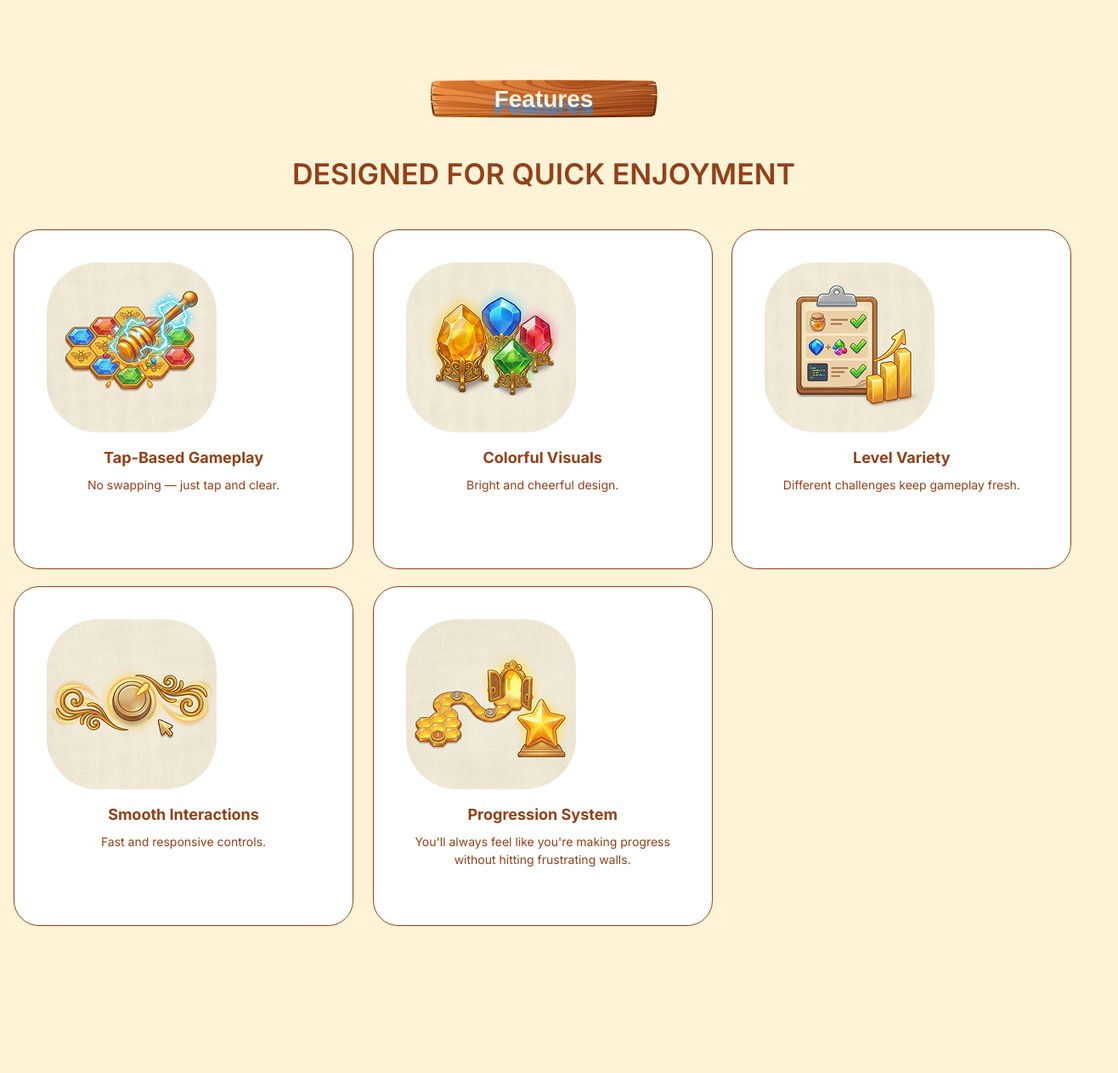
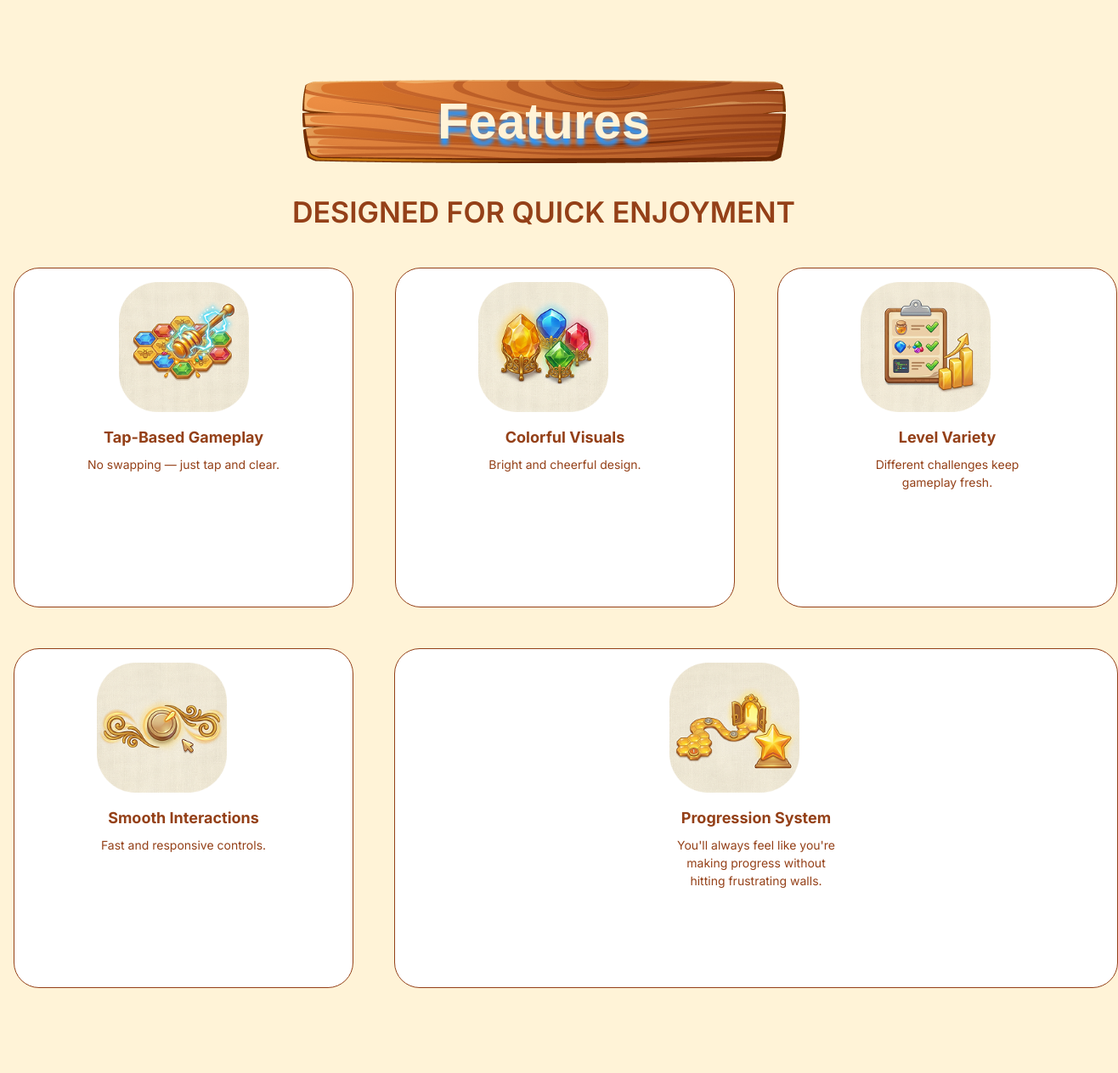
Before and after one commit to NadiiaUa23/STP-12574, a website built with Vite: page src/index.html in a window 1280 px wide. Shown: the part 2196-3459 px from the top of the page at 85% size, 1316 px wide, since content can reach past the window. Built offline with nearby package versions, Linux system fonts and the light colour scheme; a web font is replaced by a local one.

Commit message:
fix GRID for Features

```diff
--- a/src/css/features.css
+++ b/src/css/features.css
@@ -12,7 +12,7 @@
     width: 267px;
     height: 45px;
 
-    margin: 0 auto 40px;
+    margin: 0 auto 32px;
 
     font-family: var(--font-accent);
     font-size: 28px;
@@ -30,7 +30,7 @@
     margin: 0 auto 40px;
     font-family: var(--font-primary);
     font-weight: 600;
-    font-size: 34px;
+    font-size: 20px;
     color: var(--terracotta);
     text-transform: uppercase;
 }
@@ -38,36 +38,28 @@
 .features-list {
     display: grid;
     gap: 20px;
-}
-
-.features-list {
     grid-template-columns: 1fr;
 }
 
-@media (min-width: 768px) {
-    .features-list {
-        grid-template-columns: repeat(3, 1fr);
-    }
+.features-card {
+    display: flex;
+    flex-direction: column;
+    align-items: center;
+    border: 1px solid var(--terracotta);
+    border-radius: 30px;
+    padding: 16px 0 28px 0;
+    margin: 0 auto;
+    width: 306px;
+    height: 306px;
+    background: #fff;
 }
 
-@media (min-width: 768px) {
-    .features-card--wide {
-        grid-column: span 2;
-    }
-}
-
-.features-card {
-    border: 1px solid var(--terracotta);
-    border-radius: 30px;
-    padding: 38px;
-    width: 400px;
-    height: 400px;
-    background: #fff;
-    text-align: center;
+.card-wrapper {
+    width: 160px;
 }
 
 .features-img {
-    width: 200px;
+    width: 153px;
     height: auto;
     margin-bottom: 16px;
 }
@@ -77,7 +69,6 @@
     font-weight: 700;
     font-size: 18px;
     color: var(--terracotta);
-
     margin-bottom: 8px;
 }
 
@@ -85,3 +76,35 @@
     font-size: 14px;
     color: var(--terracotta);
 }
+
+@media (min-width: 768px) {
+
+    .features-title {
+        background-image: url("/img/title/title-wood-desk-1x.png");
+        font-size: 60px;
+        width: 569px;
+        height: 98px;
+    }
+    .features-subtitle {
+        font-size: 34px;
+    }
+    .features-list {
+        grid-template-columns: repeat(3, 1fr);
+        gap: 48px;
+    }
+    .card-wrapper {
+        width: 204px;
+    }
+    .features-card {
+        width: 400px;
+        height: 400px;
+        grid-column: span 1;
+    }
+    .features-card--wide {
+        width: 852px;
+        grid-column: span 2;
+    }
+    .features-card--wide .features-text  {
+        max-width: 408px;
+    }
+}
--- a/src/partials/features.html
+++ b/src/partials/features.html
@@ -7,6 +7,7 @@
     <ul class="features-list">
       <!-- 1 -->
       <li class="features-card">
+        <div class="card-wrapper"></div>
         <img
           src="/img/features/1-tap-1x.png"
           srcset="/img/features/1-tap-1x.png 1x, /img/features/1-tap-2x.png 2x"
@@ -19,6 +20,7 @@
 
       <!-- 2 -->
       <li class="features-card">
+        <div class="card-wrapper">
           <img
             src="/img/features/2-color-1x.png"
             srcset="
@@ -30,10 +32,12 @@
           />
           <h3 class="features-card-title">Colorful Visuals</h3>
           <p class="features-text">Bright and cheerful design.</p>
+        </div>
       </li>
 
       <!-- 3 -->
       <li class="features-card">
+        <div class="card-wrapper">
           <img
             src="/img/features/3-level-1x.png"
             srcset="
@@ -45,10 +49,12 @@
           />
           <h3 class="features-card-title">Level Variety</h3>
           <p class="features-text">Different challenges keep gameplay fresh.</p>
+        </div>
       </li>
 
       <!-- 4 -->
       <li class="features-card">
+        <div class="card-wrapper">
           <img
             src="/img/features/4-smooth-1x.png"
             srcset="
@@ -60,10 +66,12 @@
           />
           <h3 class="features-card-title">Smooth Interactions</h3>
           <p class="features-text">Fast and responsive controls.</p>
+        </div>
       </li>
 
       <!-- 5 -->
       <li class="features-card features-card--wide">
+        <div class="card-wrapper">
           <img
             src="/img/features/5-progress-1x.png"
             srcset="
@@ -78,6 +86,7 @@
             You'll always feel like you're making progress without hitting
             frustrating walls.
           </p>
+        </div>
       </li>
     </ul>
   </div>
```
Lines whose indentation alone changed are shown as unchanged.
